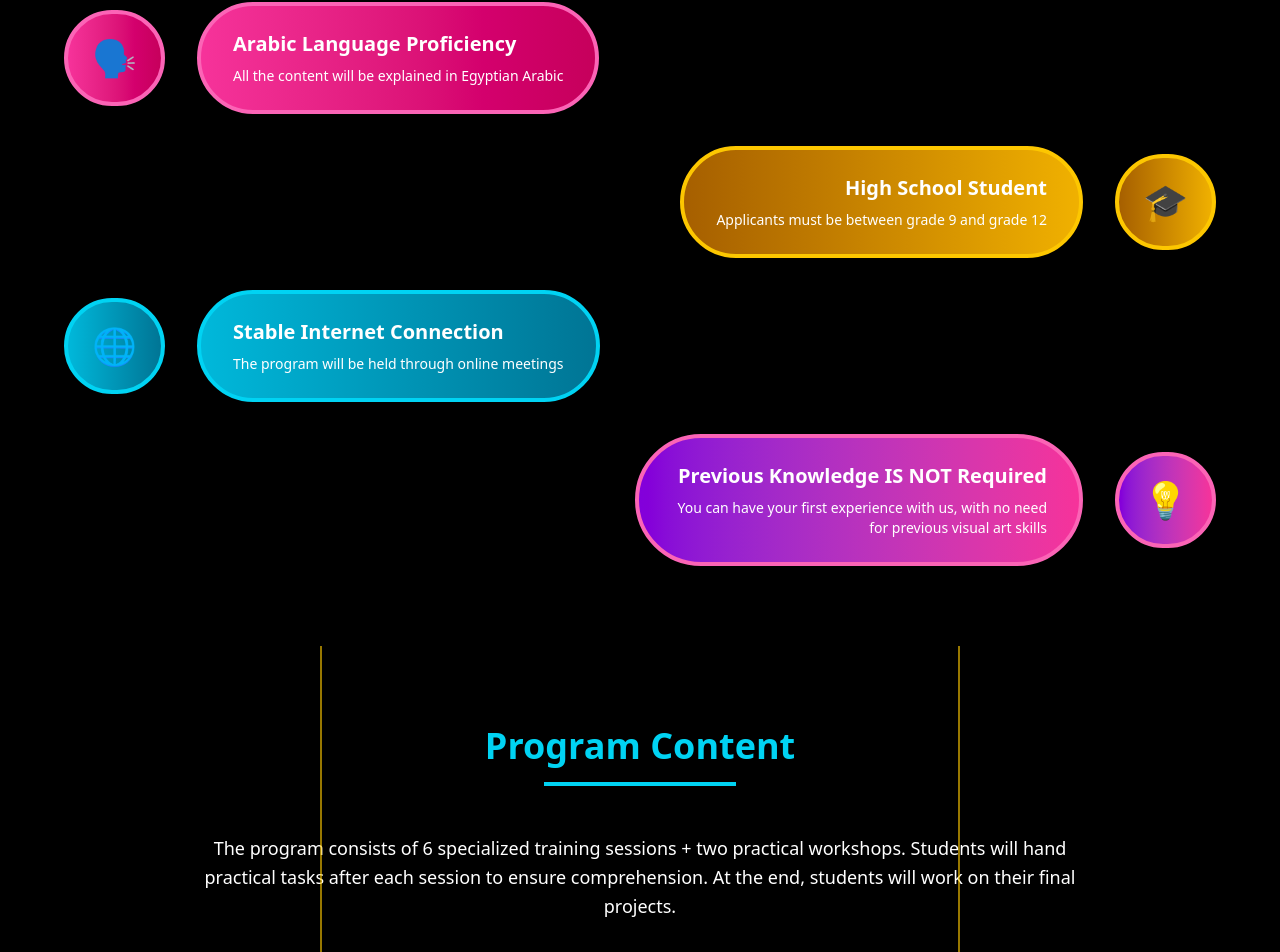
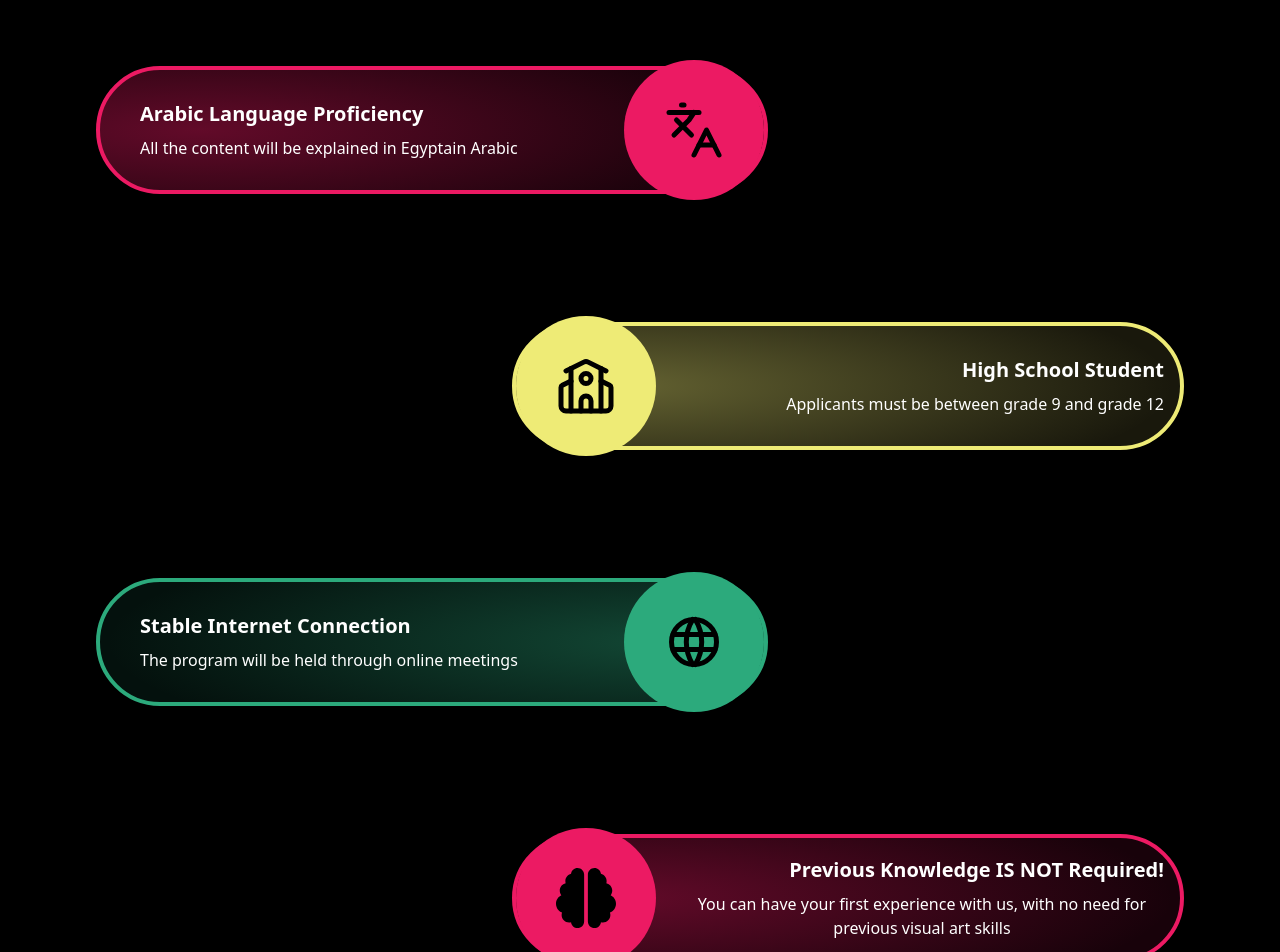
Before and after one commit to YAFFMN/OVAC, a React (Vite) app: page /bootcamp in a window 1280 px wide. Shown: the part 1697-2649 px from the top of the page. Built offline with nearby package versions, Linux system fonts and the light colour scheme.

Commit message:
repairing2

```diff
--- a/src/Components/BootcampEligibility.jsx
+++ b/src/Components/BootcampEligibility.jsx
@@ -1,75 +1,87 @@
 import React from 'react'
+import HeadWord from './ui/HeadWord'
+import Underline from './ui/Underline'
+import EligabilityCard from './ui/L_EligabilityCard'
+import R_EligabilityCard from './ui/R_EligabilityCard'
+import { motion } from 'framer-motion'
+import { LuSchool } from 'react-icons/lu'
+import { TbWorld } from "react-icons/tb";
+import { FaBrain } from "react-icons/fa6";
 
 const BootcampEligibility = () => {
-  const requirements = [
-    {
-      title: "Arabic Language Proficiency",
-      description: "All the content will be explained in Egyptian Arabic",
-      icon: "🗣️",
-      color: "from-pink-500 to-pink-700",
-      borderColor: "border-pink-400"
-    },
-    {
-      title: "High School Student",
-      description: "Applicants must be between grade 9 and grade 12",
-      icon: "🎓",
-      color: "from-yellow-500 to-yellow-700",
-      borderColor: "border-yellow-400"
-    },
-    {
-      title: "Stable Internet Connection",
-      description: "The program will be held through online meetings",
-      icon: "🌐",
-      color: "from-cyan-500 to-cyan-700",
-      borderColor: "border-cyan-400"
-    },
-    {
-      title: "Previous Knowledge IS NOT Required",
-      description: "You can have your first experience with us, with no need for previous visual art skills",
-      icon: "💡",
-      color: "from-pink-500 to-purple-700",
-      borderColor: "border-pink-400"
-    }
-  ];
+  const MotionDiv = motion.div
+  return (
+    <>
+    <div className='flex flex-col items-center justify-center my-10 px-4 md:px-0'>
+      <HeadWord HeadWord="Program Eligibility" color='var(--main-color-2)' />
+      <Underline color='var(--main-color-2)' />
+    </div>
 
-  return (
-    <div className="py-20 px-4 relative z-10">
-      <div className="max-w-6xl mx-auto">
-        <h3 className="text-4xl font-bold text-yellow-400 text-center mb-4">Program Eligibility</h3>
-        <div className="w-48 h-1 bg-yellow-400 mx-auto mb-16"></div>
+    {/* Grid container for the four cards - arranged in four rows */}
+    <div className="flex flex-col gap-8 max-w-6xl mx-auto px-4 md:px-8">
+      {/* First row - Left aligned */}
+      <MotionDiv
+        className="flex justify-start"
+        initial={{ opacity: 0, x: -60 }}
+        whileInView={{ opacity: 1, x: 0 }}
+        viewport={{ once: false, amount: 0.3 }}
+        transition={{ type: 'spring', stiffness: 80, damping: 18, mass: 0.6 }}
+      >
+        <EligabilityCard
+        gradient="radial-gradient(120% 140% at 15% 50%, rgba(236,26,99,0.35) 0%, rgba(236,26,99,0.15) 40%, rgba(236,26,99,0) 70%)"
+        />
+      </MotionDiv>
 
-        <div className="space-y-8">
-          {requirements.map((req, index) => (
-            <div key={index} className={`flex items-center ${index % 2 === 0 ? 'justify-start' : 'justify-end'}`}>
-              {index % 2 === 0 ? (
-                // Left aligned (odd items)
-                <>
-                  <div className={`bg-gradient-to-r ${req.color} rounded-full p-6 flex items-center justify-center text-4xl border-4 ${req.borderColor} shadow-2xl`}>
-                    {req.icon}
-                  </div>
-                  <div className={`ml-8 bg-gradient-to-r ${req.color} rounded-full px-8 py-6 max-w-md border-4 ${req.borderColor} shadow-2xl`}>
-                    <h4 className="text-xl font-bold text-white mb-2">{req.title}</h4>
-                    <p className="text-white text-sm">{req.description}</p>
-                  </div>
-                </>
-              ) : (
-                // Right aligned (even items)
-                <>
-                  <div className={`mr-8 bg-gradient-to-l ${req.color} rounded-full px-8 py-6 max-w-md border-4 ${req.borderColor} shadow-2xl text-right`}>
-                    <h4 className="text-xl font-bold text-white mb-2">{req.title}</h4>
-                    <p className="text-white text-sm">{req.description}</p>
-                  </div>
-                  <div className={`bg-gradient-to-l ${req.color} rounded-full p-6 flex items-center justify-center text-4xl border-4 ${req.borderColor} shadow-2xl`}>
-                    {req.icon}
-                  </div>
-                </>
-              )}
-            </div>
-          ))}
-        </div>
-      </div>
+      {/* Second row - Right aligned */}
+      <MotionDiv
+        className="flex justify-end"
+        initial={{ opacity: 0, x: 60 }}
+        whileInView={{ opacity: 1, x: 0 }}
+        viewport={{ once: false, amount: 0.3 }}
+        transition={{ type: 'spring', stiffness: 80, damping: 18, mass: 0.6 }}
+      >
+        <R_EligabilityCard
+        title="High School Student"
+        description="Applicants must be between grade 9 and grade 12"
+        borderColor='var(--main-color-2)'
+        Icon={<LuSchool className="text-6xl text-center text-black" />}
+        />
+      </MotionDiv>
+
+      {/* Third row - Left aligned */}
+      <MotionDiv
+        className="flex justify-start"
+        initial={{ opacity: 0, x: -60 }}
+        whileInView={{ opacity: 1, x: 0 }}
+        viewport={{ once: false, amount: 0.3 }}
+        transition={{ type: 'spring', stiffness: 80, damping: 18, mass: 0.6 }}
+      >
+        <EligabilityCard
+        title="Stable Internet Connection"
+        description="The program will be held through online meetings"
+        borderColor='var(--main-color-3)'
+        Icon={<TbWorld className="text-6xl text-center text-black" />}
+        />
+      </MotionDiv>
+
+      {/* Fourth row - Right aligned */}
+      <MotionDiv
+        className="flex justify-end"
+        initial={{ opacity: 0, x: 60 }}
+        whileInView={{ opacity: 1, x: 0 }}
+        viewport={{ once: false, amount: 0.3 }}
+        transition={{ type: 'spring', stiffness: 80, damping: 18, mass: 0.6 }}
+      >
+        <R_EligabilityCard
+        title="Previous Knowledge IS NOT Required!"
+        description="You can have your first experience with us, with no
+ need for previous visual art skills"
+        Icon={<FaBrain className="text-6xl text-center text-black" />}
+        />
+      </MotionDiv>
     </div>
+
+    </>
   )
 }
-
 export default BootcampEligibility
```
